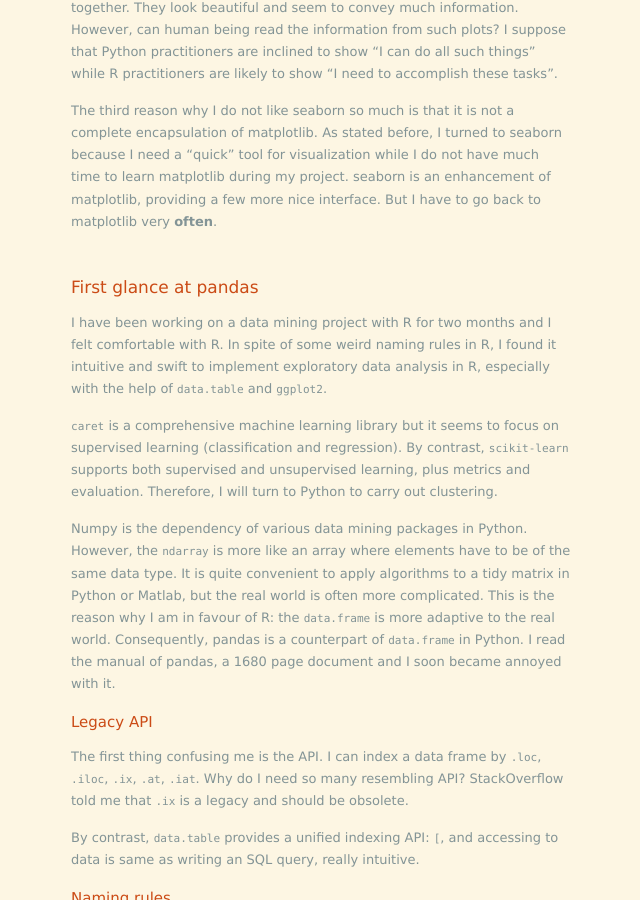
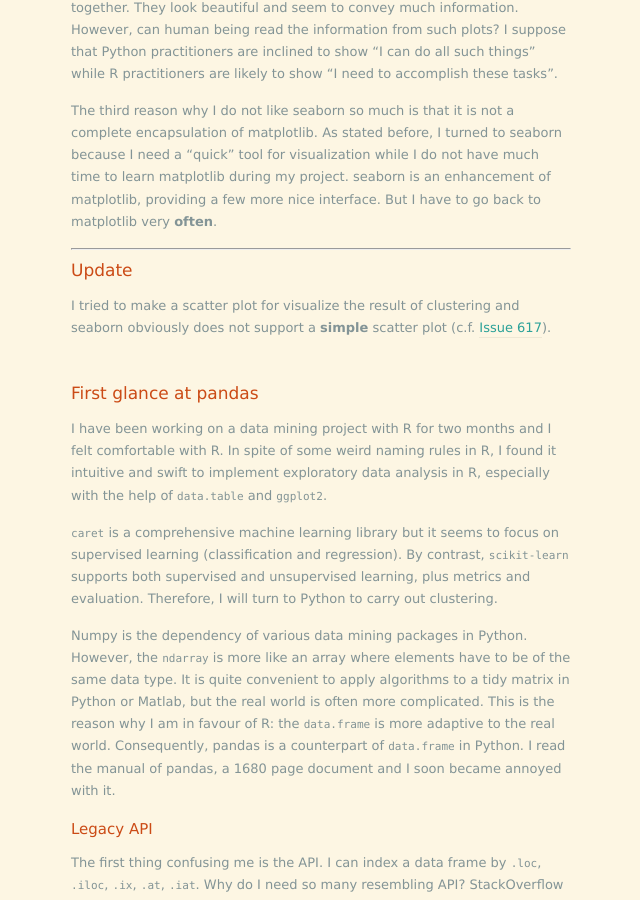
Before and after one commit to zhuzelong/zhuzelong.github.io, a Jekyll site: the page built from index.html, in a window 1280 px wide and 900 px high, scrolled down 1535 px. Shown: the whole window, without its empty margins (319-959 px from the left). Built offline with Jekyll 4.4.1, drawn with Linux system fonts in a browser that asks for light colours; nearby versions of some CDN libraries; the list of posts is cut into pages by our own code.

Commit message:
Update post of seaborn

```diff
--- a/_posts/2015-06-28-first-glance-at-seaborn.md
+++ b/_posts/2015-06-28-first-glance-at-seaborn.md
@@ -20,3 +20,9 @@
 Moreover, plots serve to "speak of data", not "show off the beauty". I saw a few mixed plots where various types of plots or components are put together. They look beautiful and seem to convey much information. However, can human being read the information from such plots? I suppose that Python practitioners are inclined to show "I can do all such things" while R practitioners are likely to show "I need to accomplish these tasks".
 
 The third reason why I do not like seaborn so much is that it is not a complete encapsulation of matplotlib. As stated before, I turned to seaborn because I need a "quick" tool for visualization while I do not have much time to learn matplotlib during my project. seaborn is an enhancement of matplotlib, providing a few more nice interface. But I have to go back to matplotlib very **often**.
+
+
+---
+# Update
+
+I tried to make a scatter plot for visualize the result of clustering and seaborn obviously does not support a **simple** scatter plot (c.f. [Issue 617](https://github.com/mwaskom/seaborn/issues/617#issuecomment-117198796)).
```
Also changed, not shown: 1 other file.
